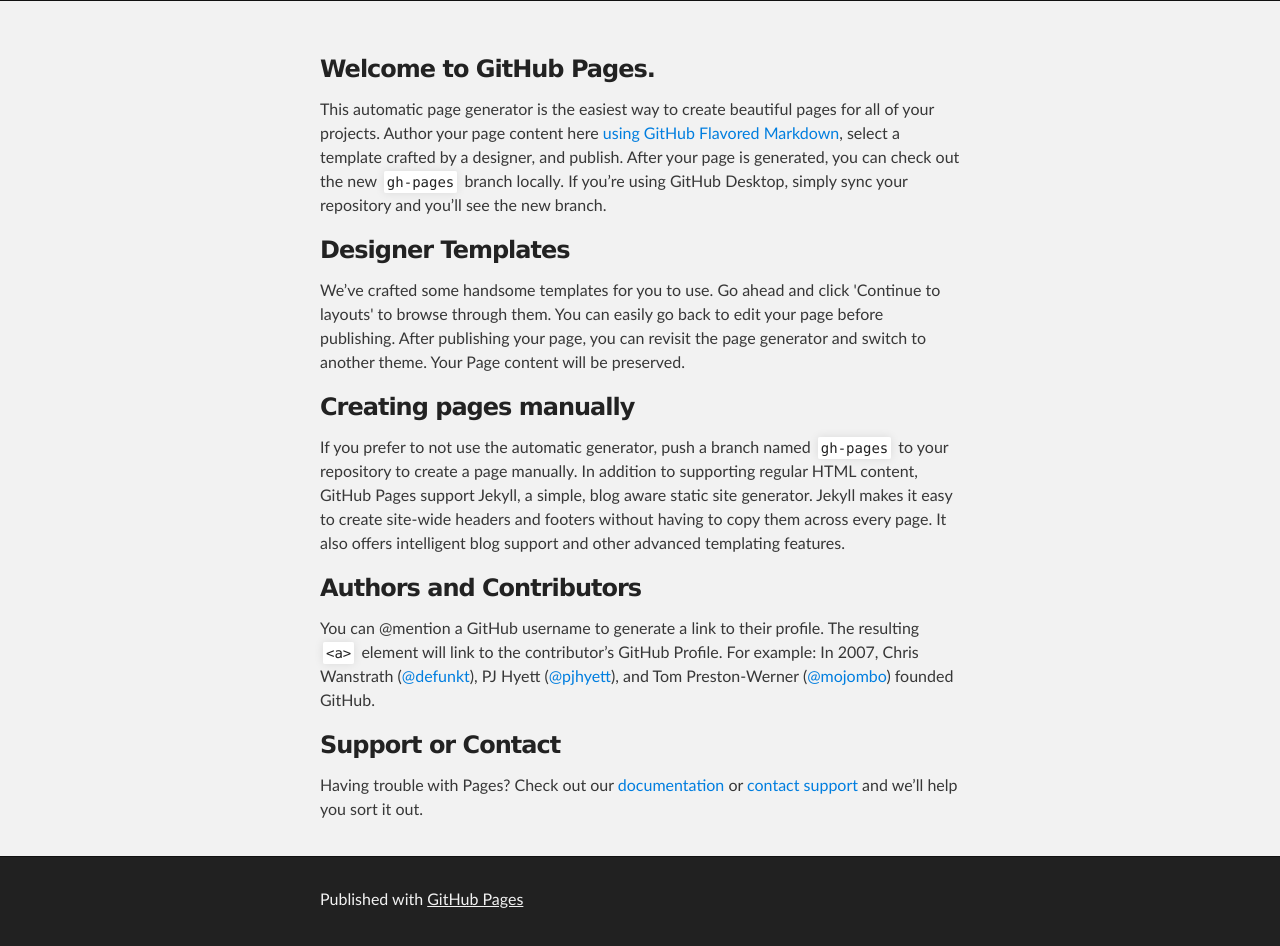
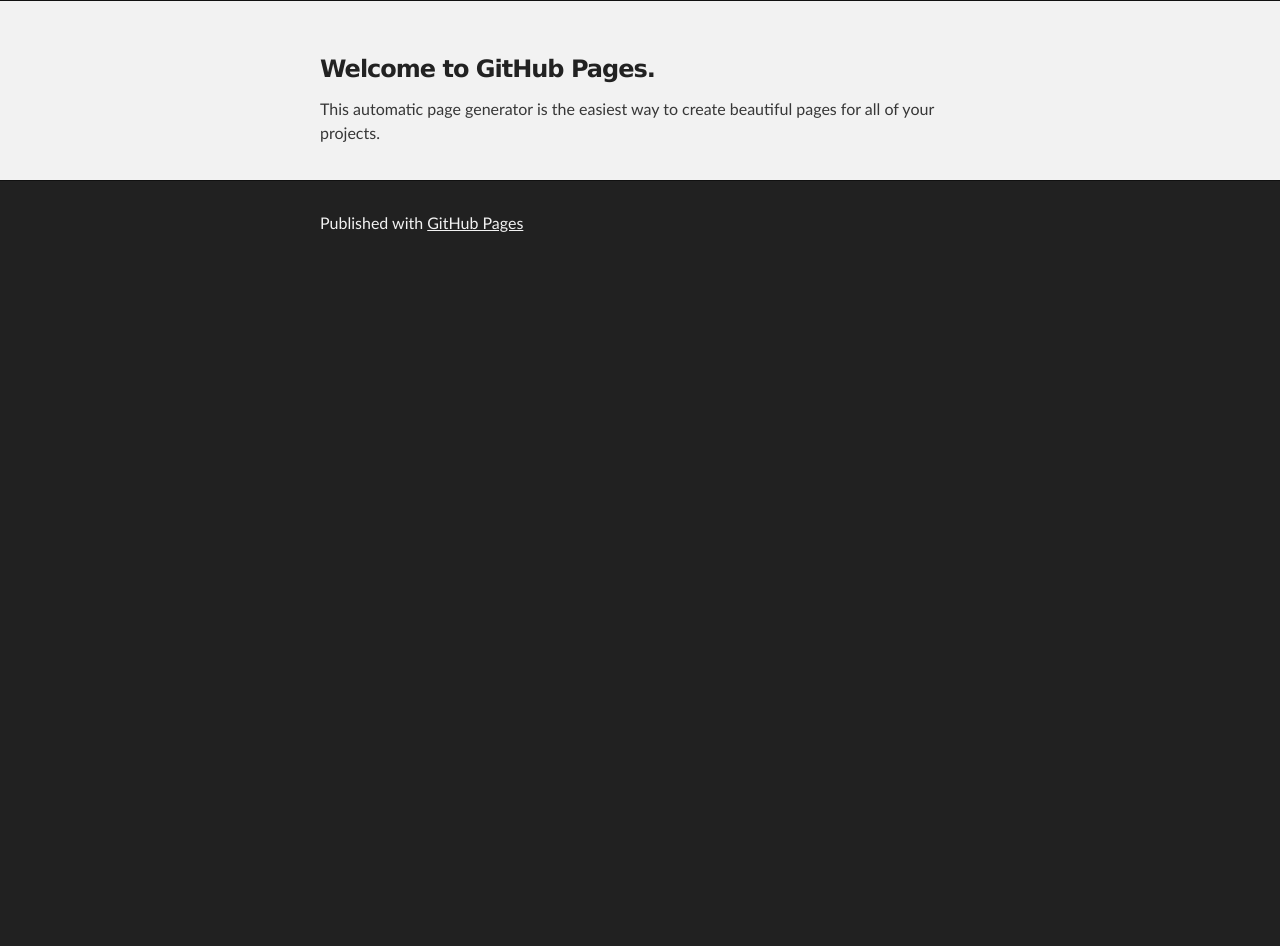
Before and after one commit to rayyao/rayyao.github.io, a plain HTML site: page index.html in a window 1280 px wide. After the commit the page ends 800 px from the top, so only its background shows below. Drawn offline with Linux system fonts and the light colour scheme.

Commit message:
Update index.html

```diff
--- a/index.html
+++ b/index.html
@@ -19,28 +19,9 @@
         <h3>
 <a id="welcome-to-github-pages" class="anchor" href="#welcome-to-github-pages" aria-hidden="true"><span aria-hidden="true" class="octicon octicon-link"></span></a>Welcome to GitHub Pages.</h3>
 
-<p>This automatic page generator is the easiest way to create beautiful pages for all of your projects. Author your page content here <a href="https://guides.github.com/features/mastering-markdown/">using GitHub Flavored Markdown</a>, select a template crafted by a designer, and publish. After your page is generated, you can check out the new <code>gh-pages</code> branch locally. If you’re using GitHub Desktop, simply sync your repository and you’ll see the new branch.</p>
+<p>This automatic page generator is the easiest way to create beautiful pages for all of your projects. </p>
 
-<h3>
-<a id="designer-templates" class="anchor" href="#designer-templates" aria-hidden="true"><span aria-hidden="true" class="octicon octicon-link"></span></a>Designer Templates</h3>
-
-<p>We’ve crafted some handsome templates for you to use. Go ahead and click 'Continue to layouts' to browse through them. You can easily go back to edit your page before publishing. After publishing your page, you can revisit the page generator and switch to another theme. Your Page content will be preserved.</p>
-
-<h3>
-<a id="creating-pages-manually" class="anchor" href="#creating-pages-manually" aria-hidden="true"><span aria-hidden="true" class="octicon octicon-link"></span></a>Creating pages manually</h3>
-
-<p>If you prefer to not use the automatic generator, push a branch named <code>gh-pages</code> to your repository to create a page manually. In addition to supporting regular HTML content, GitHub Pages support Jekyll, a simple, blog aware static site generator. Jekyll makes it easy to create site-wide headers and footers without having to copy them across every page. It also offers intelligent blog support and other advanced templating features.</p>
-
-<h3>
-<a id="authors-and-contributors" class="anchor" href="#authors-and-contributors" aria-hidden="true"><span aria-hidden="true" class="octicon octicon-link"></span></a>Authors and Contributors</h3>
-
-<p>You can @mention a GitHub username to generate a link to their profile. The resulting <code>&lt;a&gt;</code> element will link to the contributor’s GitHub Profile. For example: In 2007, Chris Wanstrath (<a href="https://github.com/defunkt" class="user-mention">@defunkt</a>), PJ Hyett (<a href="https://github.com/pjhyett" class="user-mention">@pjhyett</a>), and Tom Preston-Werner (<a href="https://github.com/mojombo" class="user-mention">@mojombo</a>) founded GitHub.</p>
-
-<h3>
-<a id="support-or-contact" class="anchor" href="#support-or-contact" aria-hidden="true"><span aria-hidden="true" class="octicon octicon-link"></span></a>Support or Contact</h3>
-
-<p>Having trouble with Pages? Check out our <a href="https://help.github.com/pages">documentation</a> or <a href="https://github.com/contact">contact support</a> and we’ll help you sort it out.</p>
-      </section>
+</section>
     </div>
 
     <!-- FOOTER  -->
```
